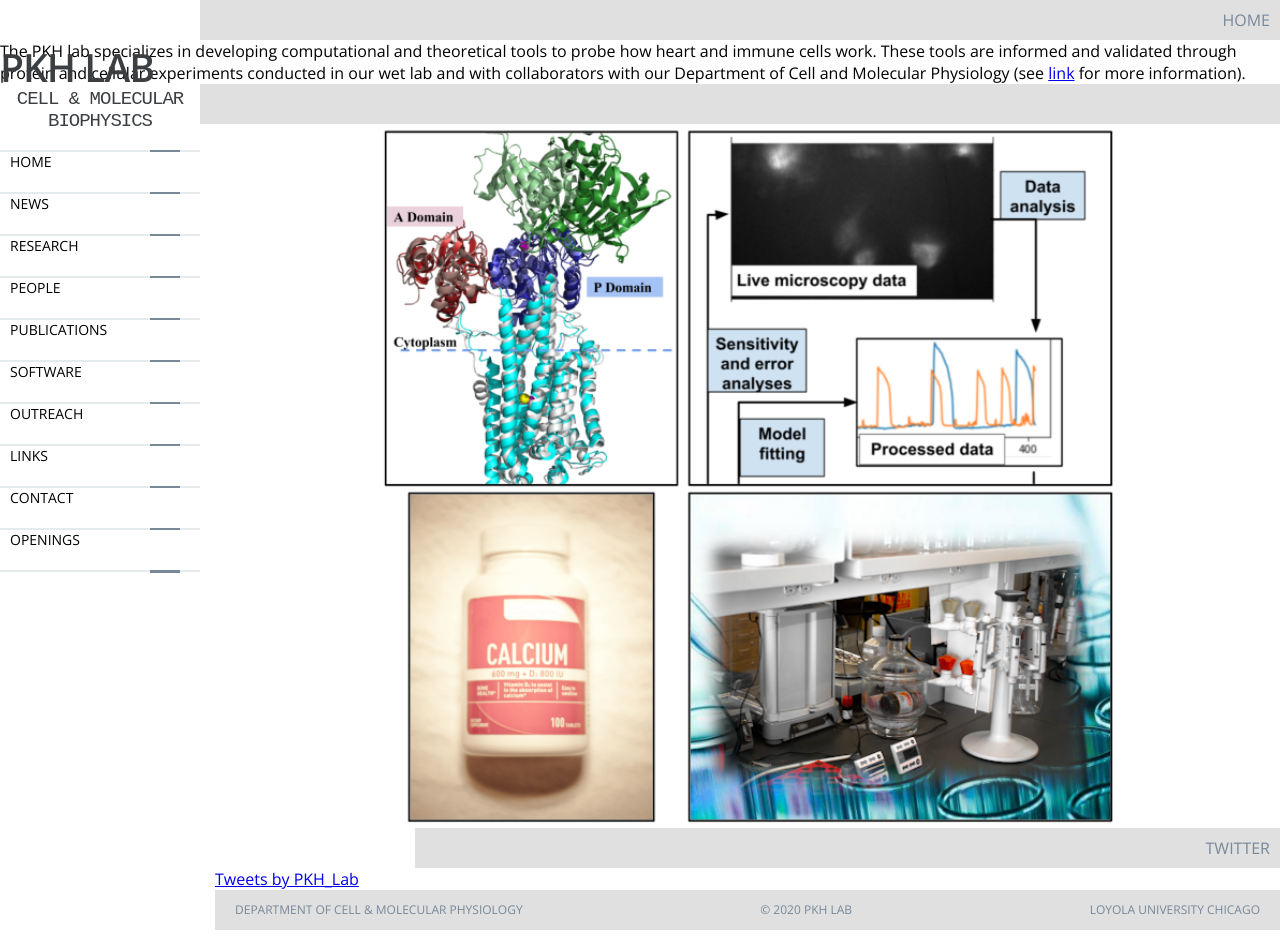
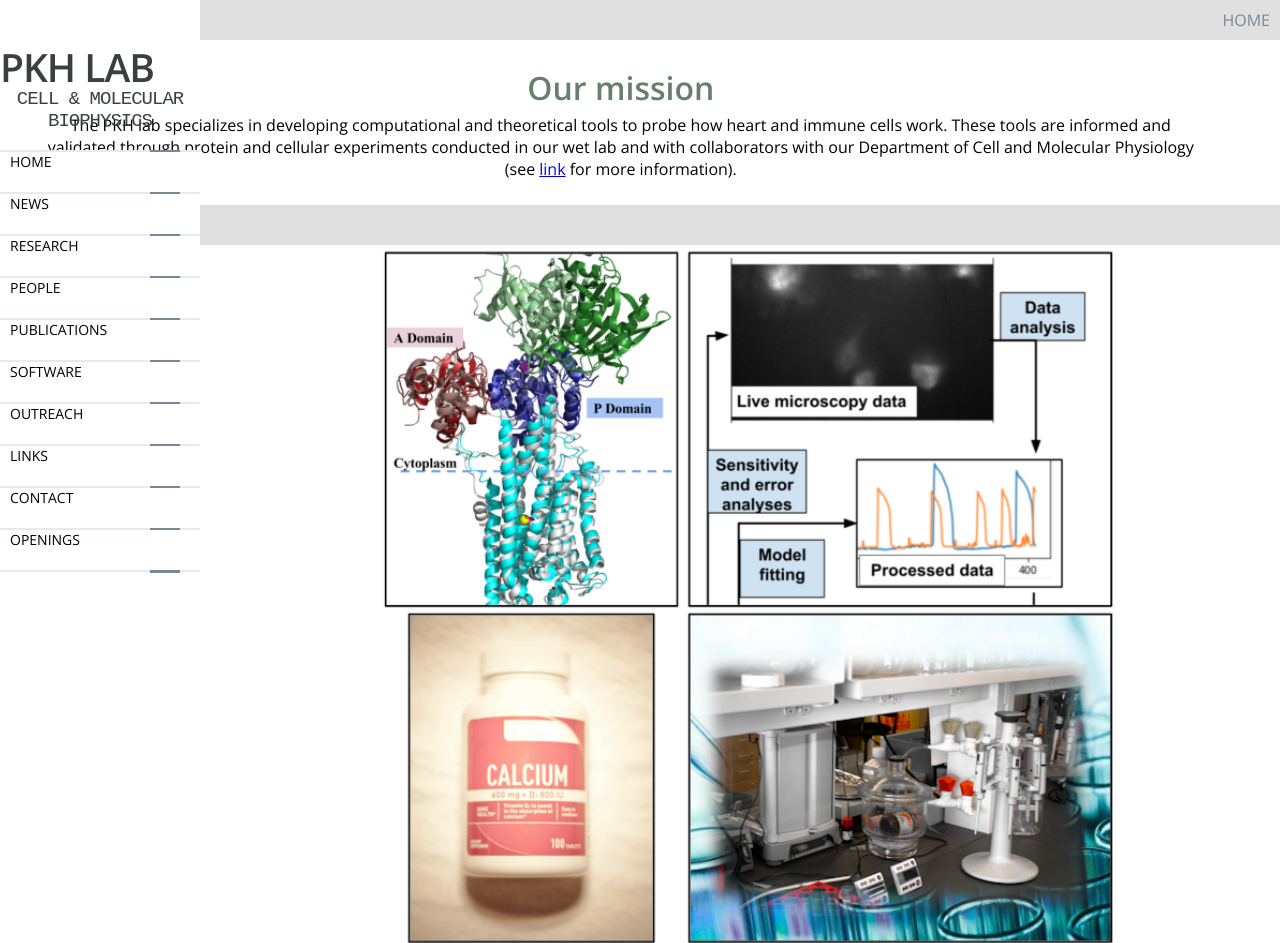
Before and after one commit to pvarughese23/pkhlab.github.io, a plain HTML site: page index.html in a window 1280 px wide. Shown: the top 943 px of the page. Drawn offline with nearby package versions, Linux system fonts and the light colour scheme; a web font is replaced by a local one.

Commit message:
Update index.html

```diff
--- a/index.html
+++ b/index.html
@@ -94,9 +94,16 @@
 	</div>
 
 	<div id="header">Home</div>
-		<div id="main-txt">
-			The PKH lab specializes in developing computational and theoretical tools to probe how heart and immune cells work. These tools are informed and validated through protein and cellular experiments conducted in our wet lab and with collaborators with our Department of Cell and Molecular Physiology (see <a href=https://www.physiology.org/career/teaching-learning-resources/graduate-physiology-biomedical-science-catalog/loyola-univ-chicago?SSO=Y>link</a> for more information).
-	</div>
+
+		<div class="research">
+			<div class="research-intro">
+				<h3 class="res-bigpicture">Our mission</h3>
+                <center>
+		The PKH lab specializes in developing computational and theoretical tools to probe how heart and immune cells work. These tools are informed and validated through protein and cellular experiments conducted in our wet lab and with collaborators with our Department of Cell and Molecular Physiology (see <a href=https://www.physiology.org/career/teaching-learning-resources/graduate-physiology-biomedical-science-catalog/loyola-univ-chicago?SSO=Y>link</a> for more information).
+	                    </center>
+            </div>
+		</div>
+
 	<div id="header"></div>
 
 	<div class="main-content">
```
